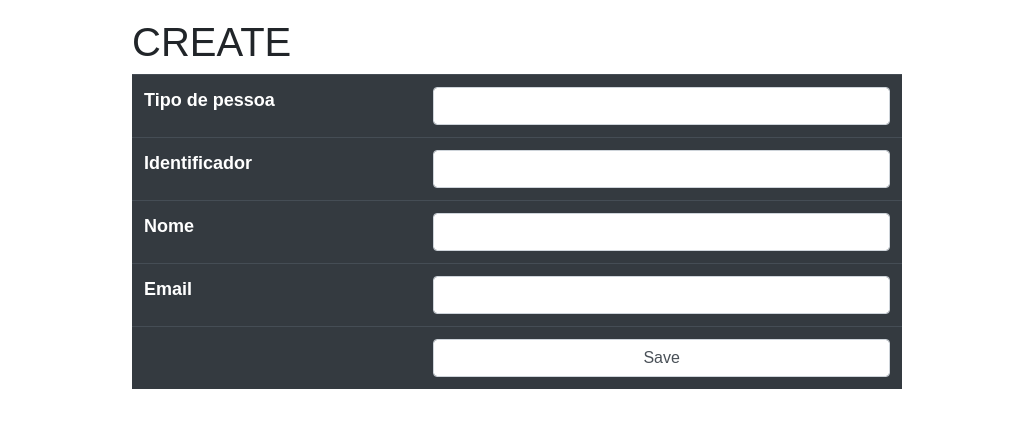
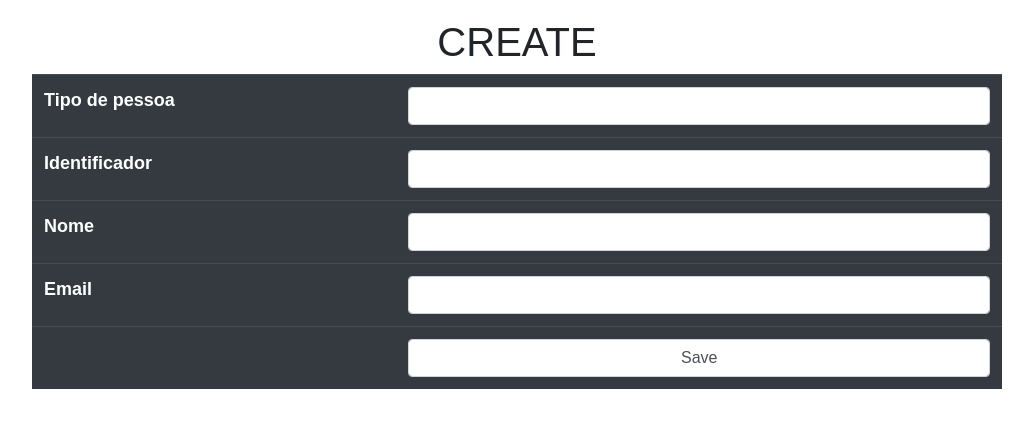
Before and after one commit to MathiTz/test-fabricainfo, a Symfony app: template templates/person/create.html.twig in a window 1280 px wide. Shown: the part 56-484 px from the top of the page, without its empty margins (123-1156 px from the left). Run offline with Twig, Linux system fonts and the light colour scheme; the template is opened without the code that fills it, so the values that code supplies are empty; form fields are guessed from the names that the template uses; some libraries are stand-ins or nearby versions.

Commit message:
Finish paper work

```diff
--- a/templates/person/create.html.twig
+++ b/templates/person/create.html.twig
@@ -4,8 +4,11 @@
 
 {% block body %}
     <style>
-        .example-wrapper { margin: 1em auto; max-width: 800px; width: 95%; font: 18px/1.5 sans-serif; }
+        .example-wrapper { margin: 1em auto; max-width: 1000px; width: 95%; font: 18px/1.5 sans-serif; }
         .example-wrapper code { background: #F5F5F5; padding: 2px 6px; }
+        .text-create {
+
+        }
     </style>
 
     <div class="example-wrapper">
@@ -20,7 +23,7 @@
                     </div>
                 {% endfor %}
             {% endfor %}
-            <h1>CREATE</h1>
+            <h1 class="text-center">CREATE</h1>
             {{ form_start(form) }}
             <table class="table table-dark">
                 <tbody>
--- a/templates/person/edit.html.twig
+++ b/templates/person/edit.html.twig
@@ -4,7 +4,7 @@
 
 {% block body %}
     <style>
-        .example-wrapper { margin: 1em auto; max-width: 800px; width: 95%; font: 18px/1.5 sans-serif; }
+        .example-wrapper { margin: 1em auto; max-width: 1000px; width: 95%; font: 18px/1.5 sans-serif; }
         .example-wrapper code { background: #F5F5F5; padding: 2px 6px; }
     </style>
 
@@ -20,7 +20,7 @@
                     </div>
                 {% endfor %}
             {% endfor %}
-            <h1>UPDATE</h1>
+            <h1 class="text-center">UPDATE</h1>
             {{ form_start(form) }}
             <table class="table table-dark">
                 <tbody>
--- a/templates/person/index.html.twig
+++ b/templates/person/index.html.twig
@@ -4,7 +4,7 @@
 
 {% block body %}
 <style>
-    .example-wrapper { margin: 1em auto; max-width: 800px; width: 95%; font: 18px/1.5 sans-serif; }
+    .example-wrapper { margin: 1em auto; max-width: 1000px; font: 18px/1.5 sans-serif; }
     .example-wrapper code { background: #F5F5F5; padding: 2px 6px; }
 
 
@@ -47,10 +47,10 @@
                     <tr>
                         <td>{{ p.typeperson }}</td>
                         <td>{{ p.identifier }}</td>
-                        <td>{{ p.name | slice(0, 20) }}</td>
+                        <td>{{ p.name | slice(0, 14) }}</td>
                         <td>{{ p.email }}</td>
                         <td>
-                            <button class="btn btn-danger mb-3">
+                            <button class="btn btn-danger">
                                 <a href="person/delete/{{ p.id }}">Delete</a>
                             </button>
                             <button class="btn btn-warning">
```
